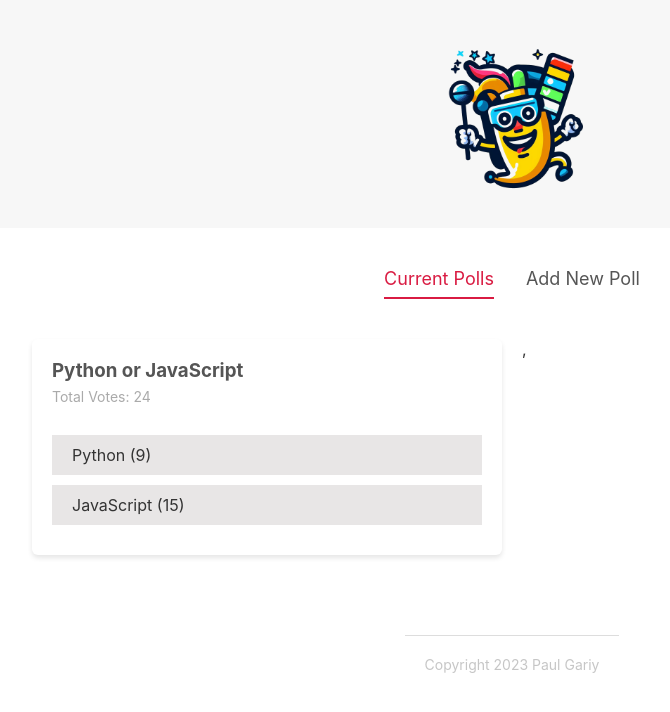
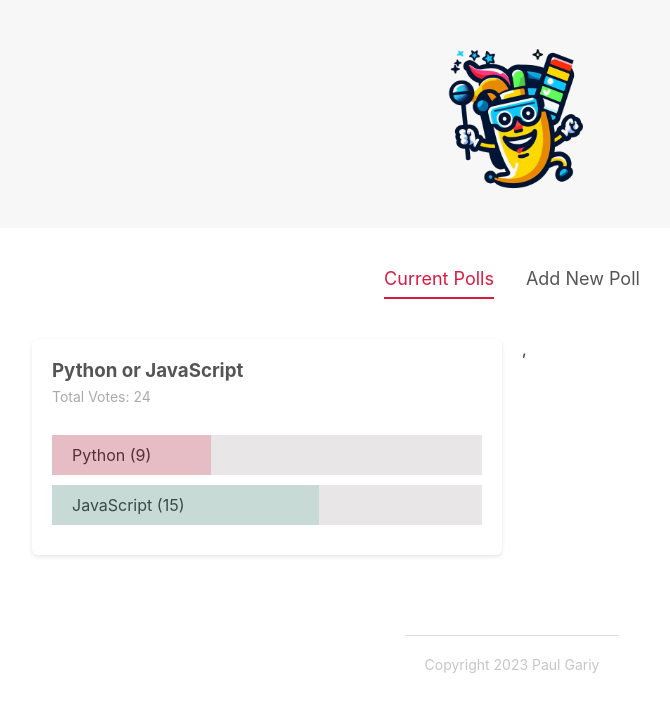
Before and after one commit to gariypaul/myPolling, a Svelte app: page / in a window 1280 px wide. Shown: the top 712 px of the page, without its empty margins (128-798 px from the left). Built offline with nearby package versions, Linux system fonts and the light colour scheme.

Commit message:
New poll store

```diff
--- a/src/App.svelte
+++ b/src/App.svelte
@@ -29,17 +29,6 @@
 	}
 
 
-	let polls = [
-		{
-			id:1,
-			question: 'Python or JavaScript',
-			answerA: 'Python',
-			answerB: 'JavaScript',
-			votesA: 9,
-			votesB: 15,
-		},
-	]
-
 	const handleAdd=(e)=>{
 		const poll = e.detail;
 		polls = [poll, ...polls];
@@ -53,7 +42,7 @@
 <main>
 	<Tabs {activeItem} {items} on:tabChange={tabChange}/>
 	{#if activeItem==='Current Polls'}
-		<PollList {polls} on:vote={handleVote}/>
+		<PollList on:vote={handleVote}/>
 	{:else if activeItem==='Add New Poll'}
 		<CreatePollForm on:add={handleAdd}/>
 	{/if}
--- a/src/components/PollDetails.svelte
+++ b/src/components/PollDetails.svelte
@@ -7,6 +7,8 @@
 
     //reactive values
     $: totalVotes = poll.votesA + poll.votesB;
+    $: percentA = Math.floor(100/totalVotes*poll.votesA);
+    $: percentB = Math.floor(100/totalVotes*poll.votesB);
 
     //handling votes
     const handleVote = (option, id)=>{
@@ -17,12 +19,14 @@
     <div class="poll">
         <h3>{poll.question}</h3>
         <p>Total Votes: {totalVotes}</p>
+        <!-- svelte-ignore a11y-click-events-have-key-events -->
         <div class="answer" on:click={()=> handleVote('a', poll.id)}>
-            <div class="percent percent-a"></div>
+            <div class="percent percent-a" style="width:{percentA}%"></div>
             <span>{poll.answerA} ({poll.votesA})</span>
         </div>
+        <!-- svelte-ignore a11y-click-events-have-key-events -->
         <div class="answer" on:click={()=> handleVote('b', poll.id)}>
-            <div class="percent percent-b"></div>
+            <div class="percent percent-b" style="width:{percentB}%"></div>
             <span>{poll.answerB} ({poll.votesB})</span>
         </div>
     </div>
@@ -55,4 +59,16 @@
         display:inline-block;
         padding: 10px 20px;
     }
+
+    .percent{
+        height: 100%;
+        position: absolute;
+        box-sizing: border-box;
+    }
+    .percent-a{
+        background:rgba(217,27,66,0.2);
+    }
+    .percent-b{
+        background:rgba(69,169,150,0.2);
+    }
 </style>
--- a/src/components/PollList.svelte
+++ b/src/components/PollList.svelte
@@ -1,7 +1,14 @@
 <script>
     import PollDetails from "./PollDetails.svelte";
+    import PollStore from "../stores/PollsStore.js"
 
     export let polls = [];
+
+    PollStore.subscribe(data=>{
+        polls=data;
+    });
+
+
 </script>
 
 <div class="poll-list">
--- a/src/shared/Card.svelte
+++ b/src/shared/Card.svelte
@@ -7,6 +7,6 @@
         background: #fff;
         padding: 20px;
         border-radius: 6px;
-        box-shadow: 0px 3px 5px rgba(0,0,0,0.1);
+        box-shadow: 0px 2px 4px rgba(0,0,0,0.1);
     }
 </style>
--- /dev/null
+++ b/src/stores/PollsStore.js
@@ -0,0 +1,14 @@
+import {writable} from 'svelte/store'
+
+const PollStore = writable([
+    {
+        id:1,
+        question: 'Python or JavaScript',
+        answerA: 'Python',
+        answerB: 'JavaScript',
+        votesA: 9,
+        votesB: 15,
+    },
+]);
+
+export default PollStore;
```
